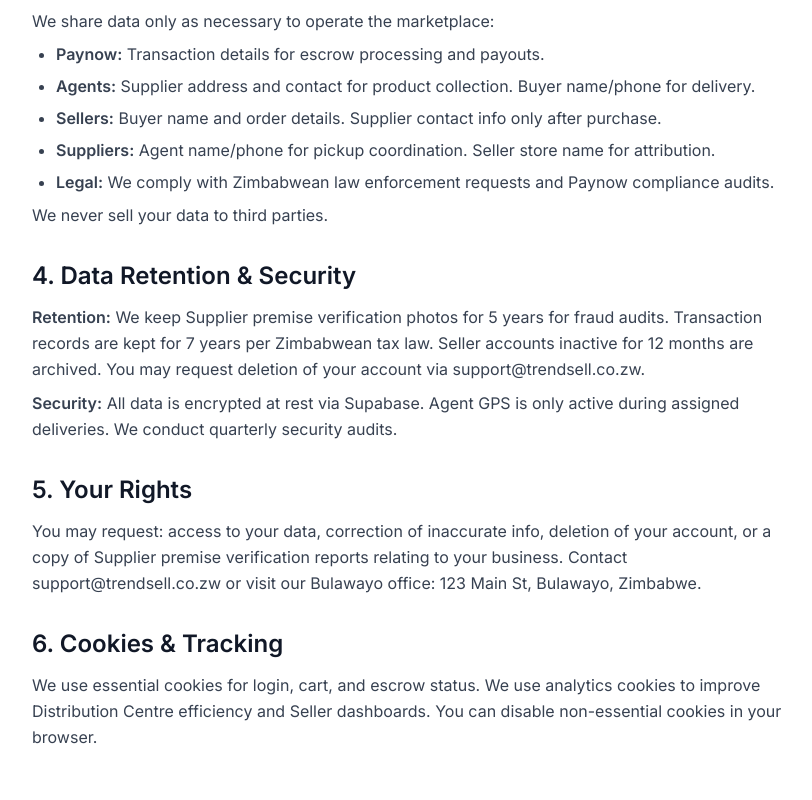
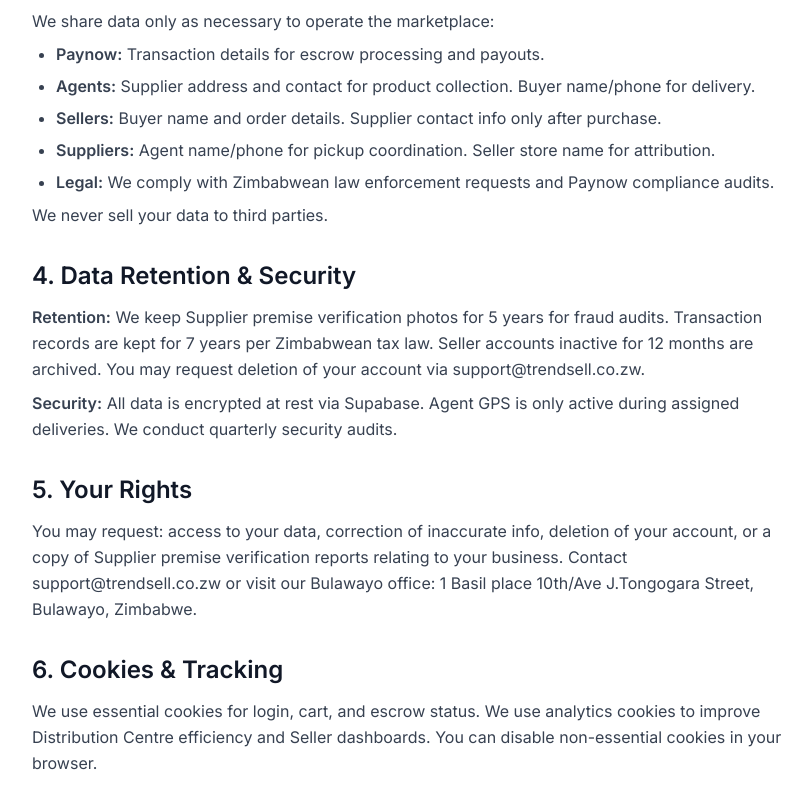
Before and after one commit to sikhumbuzilesncube/trendsell, a Next.js app: page /privacy in a window 1280 px wide. Shown: the part 966-1766 px from the top of the page, without its empty margins (224-1036 px from the left). Before the commit the page ends 1740 px from the top, so only its background shows below. Built offline with nearby package versions, Linux system fonts and the light colour scheme.

Commit message:
Update page.tsx

```diff
--- a/app/privacy/page.tsx
+++ b/app/privacy/page.tsx
@@ -69,7 +69,7 @@
             <p className="text-gray-700 leading-relaxed">
               You may request: access to your data, correction of inaccurate info, deletion of your account,
               or a copy of Supplier premise verification reports relating to your business. Contact
-              support@trendsell.co.zw or visit our Bulawayo office: 123 Main St, Bulawayo, Zimbabwe.
+              support@trendsell.co.zw or visit our Bulawayo office: 1 Basil place 10th/Ave J.Tongogara Street, Bulawayo, Zimbabwe.
             </p>
           </section>
 
```
